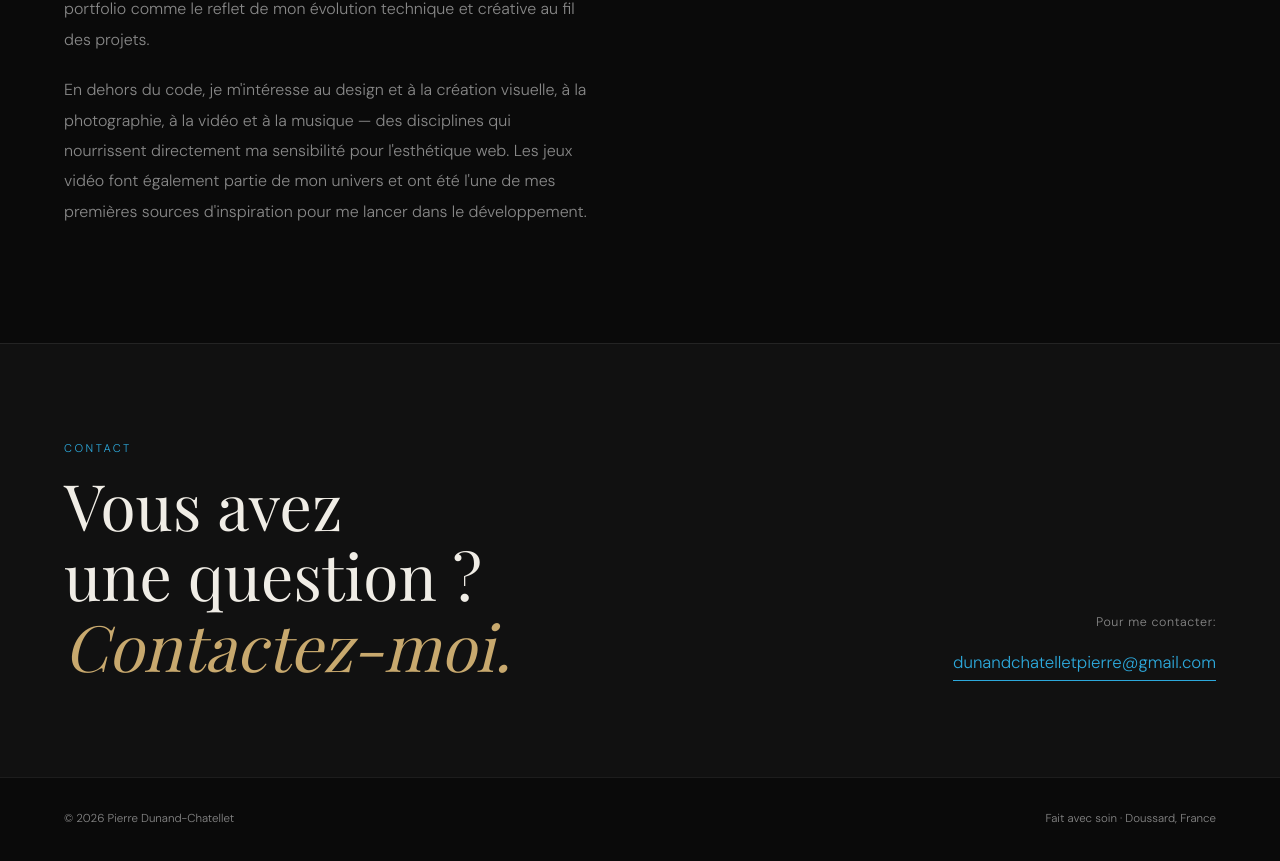
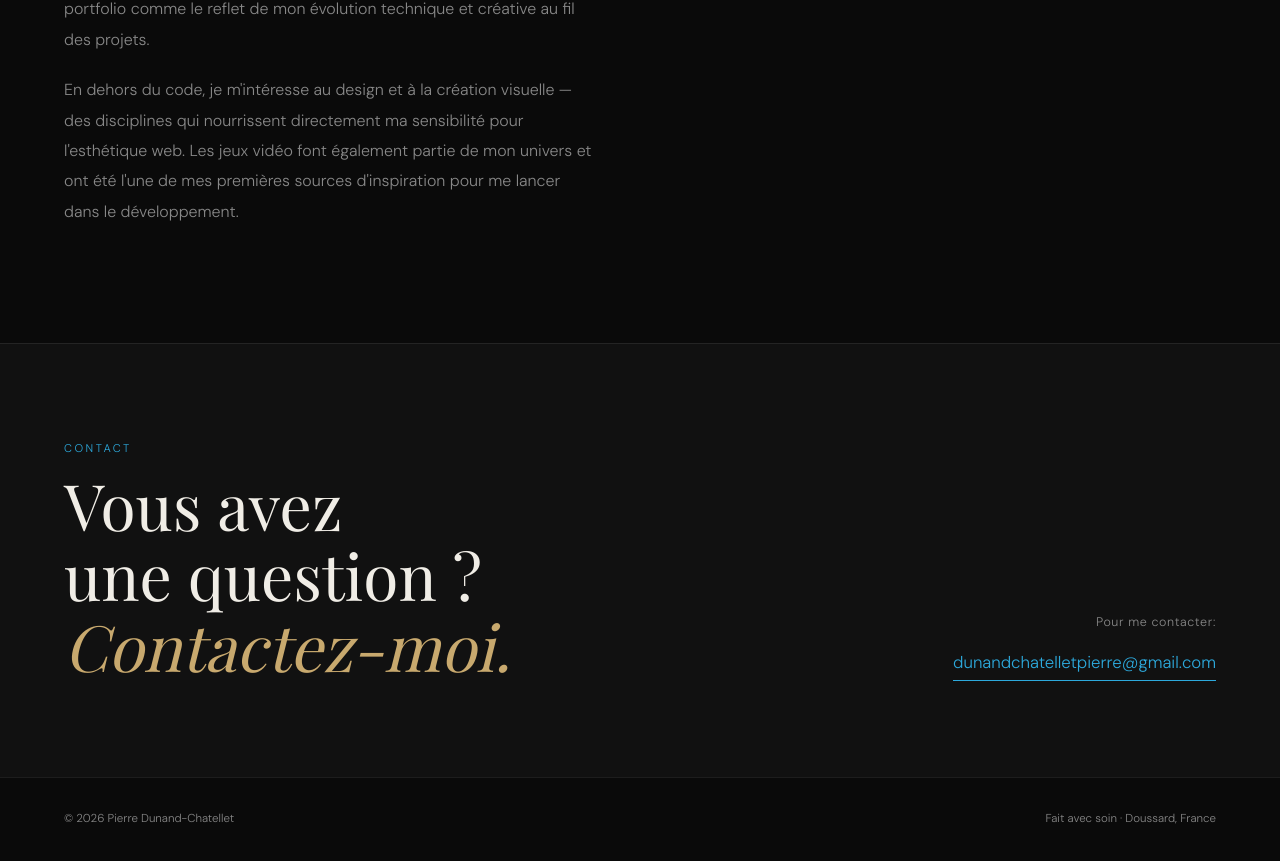
Before and after one commit to BySowi/Portfolio, a plain HTML site: page index.html in a window 1280 px wide. Shown: the part 2404-3265 px from the top of the page. Drawn offline with nearby package versions, Linux system fonts and the light colour scheme; a web font is replaced by a local one.

Commit message:
Add files via upload

```diff
--- a/index.html
+++ b/index.html
@@ -188,8 +188,7 @@
           évolution technique et créative au fil des projets.
         </p>
         <p>
-          En dehors du code, je m'intéresse au design et à la création visuelle, à la photographie,
-          à la vidéo et à la musique — des disciplines qui nourrissent directement ma sensibilité pour
+          En dehors du code, je m'intéresse au design et à la création visuelle — des disciplines qui nourrissent directement ma sensibilité pour
           l'esthétique web. Les jeux vidéo font également partie de mon univers et ont été l'une de
           mes premières sources d'inspiration pour me lancer dans le développement.
         </p>
```
